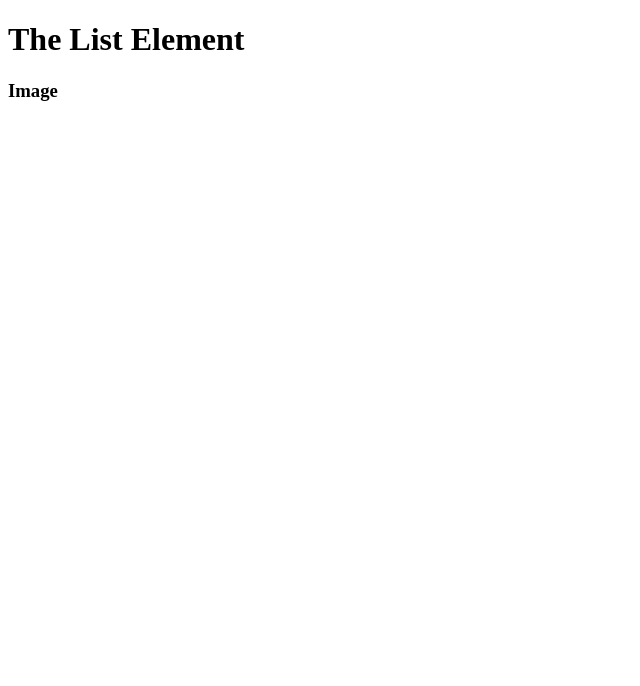
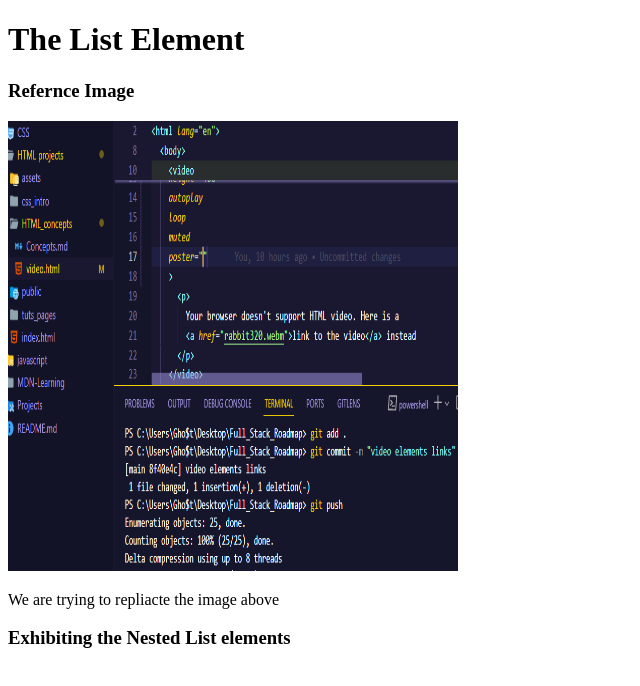
Before and after one commit to Sams-Ddev/Full_Stack_Roadmap, a plain HTML site: page HTML projects/HTML_concepts/code_snnipets/list_element.html in a window 1280 px wide. Shown: the whole page, without its empty margins (0-640 px from the left). Drawn offline with Linux system fonts and the light colour scheme.

Commit message:
lsit elements - Intermediate HTMLs

```diff
--- a/HTML projects/HTML_concepts/code_snnipets/list_element.html
+++ b/HTML projects/HTML_concepts/code_snnipets/list_element.html
@@ -7,6 +7,16 @@
 	</head>
 	<body>
 		<h1>The List Element</h1>
-		<h3>Image</h3>
+		<h3>Refernce Image</h3>
+		<img
+			src="../image.png"
+			width="450"
+			height="450"
+			alt="Our reference Image"
+		/>
+
+		<p>We are trying to repliacte the image above</p>
+
+		<h3>Exhibiting the Nested List elements</h3>
 	</body>
 </html>
```
Also changed, not shown: HTML projects/assets/images/list-element_img.png (added).
